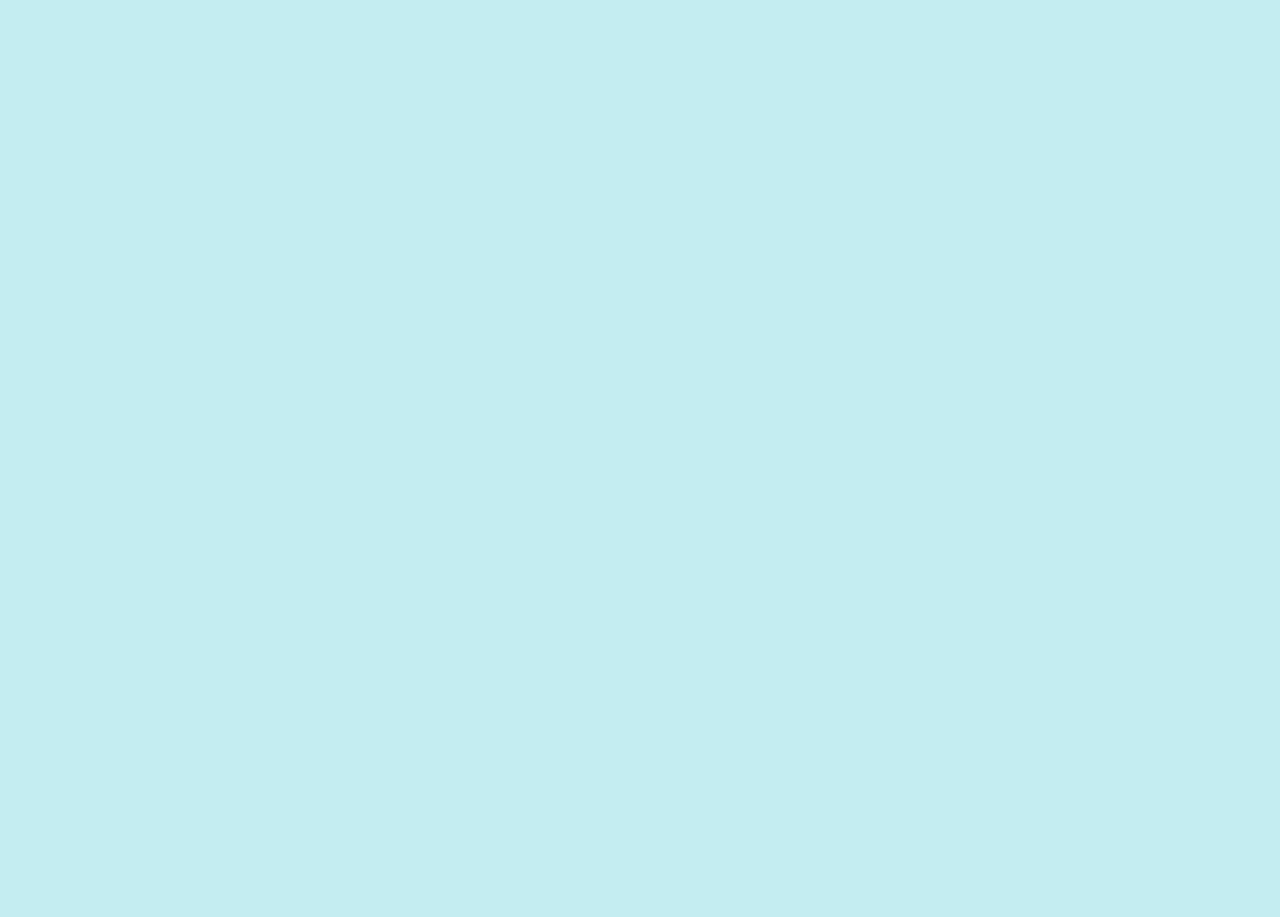
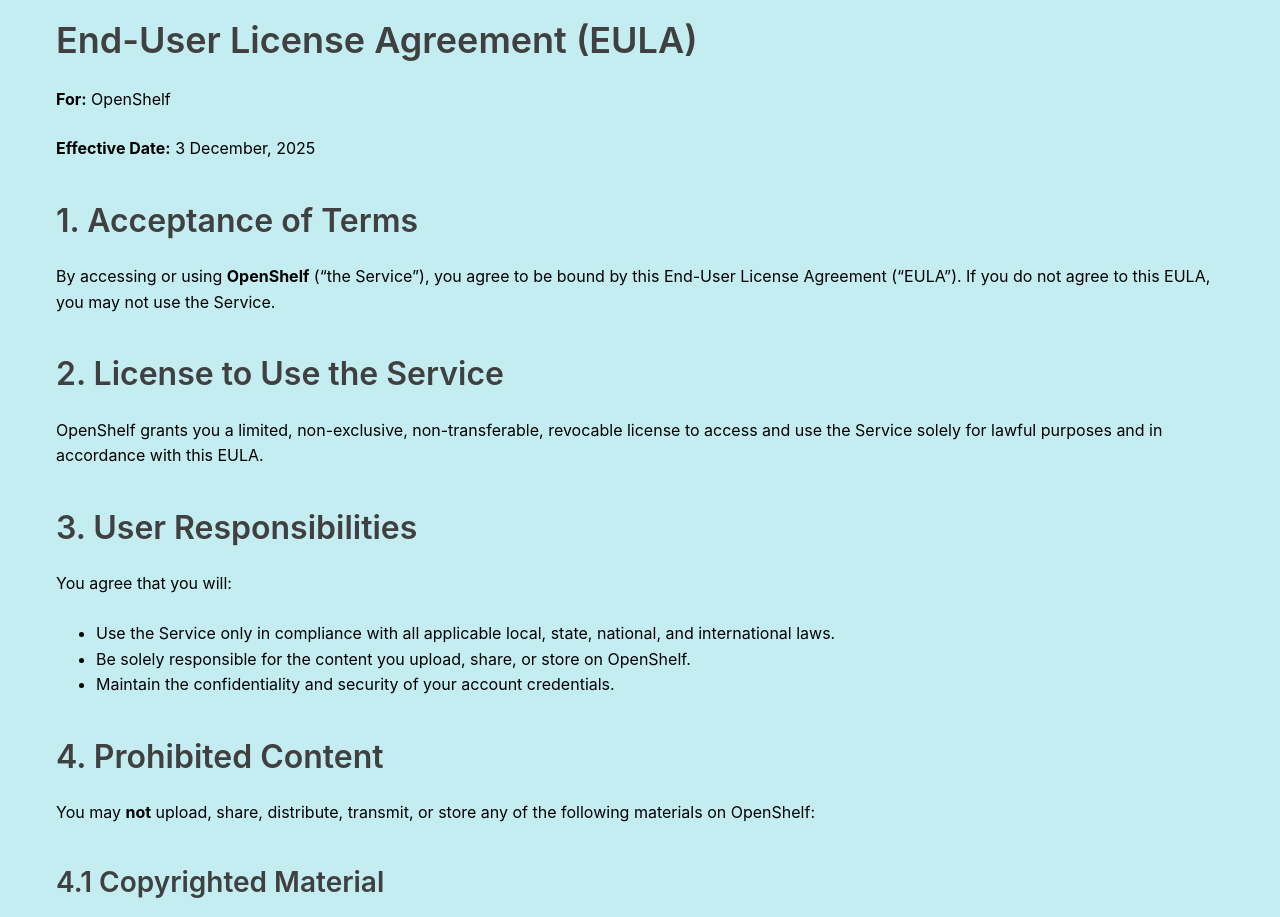
Before and after one commit to vicgrigory/csc307-team1, a React (Vite) app in the folder packages/react-frontend/: page /eula in a window 1280 px wide. Before the commit this address had no page. Shown: the part 180-1097 px from the top of the page. Before the commit the page ends 800 px from the top, so only its background shows below. Built offline with nearby package versions, Linux system fonts and the light colour scheme.

Commit message:
Added EULA

```diff
--- a/packages/react-frontend/src/MyApp.jsx
+++ b/packages/react-frontend/src/MyApp.jsx
@@ -17,7 +17,7 @@
 import UserFavorites from "./pages/UserFavorites";
 import UserUploads from "./pages/UserUploaded";
 import Reviews from "./pages/Reviews";
-
+import Eula from "./pages/Eula";
 import Search from "./pages/Search";
 import AccountManagement from "./pages/AccountManagement";
 
@@ -49,10 +49,12 @@
         <Route
           path="/about"
           element={
+            <ProtectedRoute>
             <>
               <NavBar />
               <About />
             </>
+            </ProtectedRoute>
           }
         />
         <Route
@@ -69,55 +71,67 @@
         <Route
           path="/popular"
           element={
+            <ProtectedRoute>
             <>
               <NavBar />
               <MostPopular />
             </>
+            </ProtectedRoute>
           }
         />
         <Route
           path="/continue"
           element={
+            <ProtectedRoute>
             <>
               <NavBar />
               <ContinueReading />
             </>
+            </ProtectedRoute>
           }
         />
         <Route
           path="/recommended"
           element={
+            <ProtectedRoute>
             <>
               <NavBar />
               <Recommended />
             </>
+            </ProtectedRoute>
           }
         />
         <Route
           path="/recentposted"
           element={
+            <ProtectedRoute>
             <>
               <NavBar />
               <RecentlyPosted />
             </>
+            </ProtectedRoute>
           }
         />
         <Route
           path="/categories"
           element={
+            <ProtectedRoute>
             <>
               <NavBar />
               <Categories />
             </>
+            </ProtectedRoute>
           }
         />
         <Route
           path="/help"
           element={
+            <ProtectedRoute>
             <>
               <NavBar />
               <Help />
             </>
+            </ProtectedRoute>
           }
         />
         <Route
@@ -180,9 +194,20 @@
         <Route
           path="/reviews"
           element={
+            <ProtectedRoute>
             <>
               <NavBar />
               <Reviews />
+            </>
+            </ProtectedRoute>
+          }
+        />
+        <Route
+          path="/eula"
+          element={
+            <>
+              <NavBar />
+              <Eula />
             </>
           }
         />
--- a/packages/react-frontend/src/components/NavBar.jsx
+++ b/packages/react-frontend/src/components/NavBar.jsx
@@ -88,6 +88,7 @@
           <Link to="/recentposted" className="links-link">Recently Posted</Link>
           <Link to="/categories" className="links-link">Categories</Link>
           <Link to="/help" className="links-link">Help</Link>
+          <Link to="/eula" className="links-link">Eula</Link>
         </nav>
       </header>
 
--- /dev/null
+++ b/packages/react-frontend/src/pages/Eula.jsx
@@ -0,0 +1,124 @@
+import "./Help.css";
+
+export default function Eula() {
+
+    return(
+    <section>
+    <div class="container">
+        <h1>End-User License Agreement (EULA)</h1>
+            <div class="meta">
+                <p><strong>For:</strong> OpenShelf</p>
+                <p><strong>Effective Date:</strong> 3 December, 2025</p>
+            </div>
+
+        <h2>1. Acceptance of Terms</h2>
+            <p>
+                By accessing or using <strong>OpenShelf</strong> (“the Service”), you agree to be bound by this End-User License
+                Agreement (“EULA”). If you do not agree to this EULA, you may not use the Service.
+            </p>
+
+        <h2>2. License to Use the Service</h2>
+            <p>
+                OpenShelf grants you a limited, non-exclusive, non-transferable, revocable license to access and use the Service
+                solely for lawful purposes and in accordance with this EULA.
+            </p>
+
+        <h2>3. User Responsibilities</h2>
+        <p>You agree that you will:</p>
+            <ul>
+                <li>Use the Service only in compliance with all applicable local, state, national, and international laws.</li>
+                <li>Be solely responsible for the content you upload, share, or store on OpenShelf.</li>
+                <li>Maintain the confidentiality and security of your account credentials.</li>
+            </ul>
+
+        <h2>4. Prohibited Content</h2>
+            <p>
+                You may <strong>not</strong> upload, share, distribute, transmit, or store any of the following materials on
+                OpenShelf:
+            </p>
+
+        <h3>4.1 Copyrighted Material</h3>
+        <p>
+        You may not upload or share any <strong>copyrighted documents, files, or materials</strong> unless:
+        </p>
+        <ul>
+        <li>You own the copyright; or</li>
+        <li>You have explicit written permission from the copyright holder; or</li>
+        <li>The material is verifiably in the public domain.</li>
+        </ul>
+
+        <p>Examples of prohibited uploads include, but are not limited to:</p>
+        <ul>
+        <li>Textbooks, e-books, or academic materials.</li>
+        <li>Paid or subscription-only PDFs.</li>
+        <li>Proprietary manuals, reports, or corporate documents.</li>
+        <li>Encrypted or DRM-protected files.</li>
+        <li>Any work you do not have the legal right to distribute.</li>
+        </ul>
+
+        <p><strong>Violation of this policy may result in immediate content removal and account suspension.</strong></p>
+
+        <h2>5. User-Generated Content Rights</h2>
+        <p>
+        You retain ownership of any content you upload to OpenShelf. By uploading content, you grant OpenShelf a limited
+        license to store, process, and display that content as necessary to provide the Service.
+        </p>
+        <p>OpenShelf does not claim ownership over your uploads.</p>
+
+        <h2>6. Monitoring and Content Removal</h2>
+        <p>
+        OpenShelf reserves the right (but is not obligated) to:
+        </p>
+        <ul>
+        <li>Review user-uploaded content.</li>
+        <li>Remove any material that violates this EULA or applicable laws.</li>
+        <li>Suspend or terminate accounts associated with repeated or severe violations.</li>
+        </ul>
+        <p>
+        OpenShelf will comply with legally valid copyright takedown requests, including DMCA notices.
+        </p>
+
+        <h2>7. Termination</h2>
+        <p>
+        OpenShelf may suspend or terminate your access to the Service at any time, without notice, if you violate this
+        EULA or engage in unlawful activity.
+        </p>
+        <p>
+        You may terminate your own account at any time by discontinuing use of the Service.
+        </p>
+
+        <h2>8. Disclaimer of Warranties</h2>
+        <p>
+        OpenShelf is provided on an “as is” and “as available” basis. OpenShelf disclaims all warranties, express or
+        implied, including but not limited to warranties of merchantability, fitness for a particular purpose, and
+        non-infringement.
+        </p>
+
+        <h2>9. Limitation of Liability</h2>
+        <p>
+        To the fullest extent permitted by law, OpenShelf shall not be liable for:
+        </p>
+        <ul>
+        <li>Any indirect, incidental, special, consequential, or punitive damages.</li>
+        <li>Loss of data, profits, or business opportunities.</li>
+        <li>Damages resulting from your use of or inability to use the Service.</li>
+        </ul>
+        <p>
+        Your exclusive remedy is to discontinue use of OpenShelf.
+        </p>
+
+        <h2>10. Changes to this Agreement</h2>
+        <p>
+        OpenShelf may modify this EULA at any time. Continued use of the Service after changes take effect constitutes
+        your acceptance of the updated terms.
+        </p>
+
+        <h2>11. Contact Information</h2>
+        <p>
+        For questions about this EULA, please contact:<br />
+        <strong>Email:</strong> support@openshelf.com
+        </p>
+    </div>
+    </section>
+    )
+}
```
